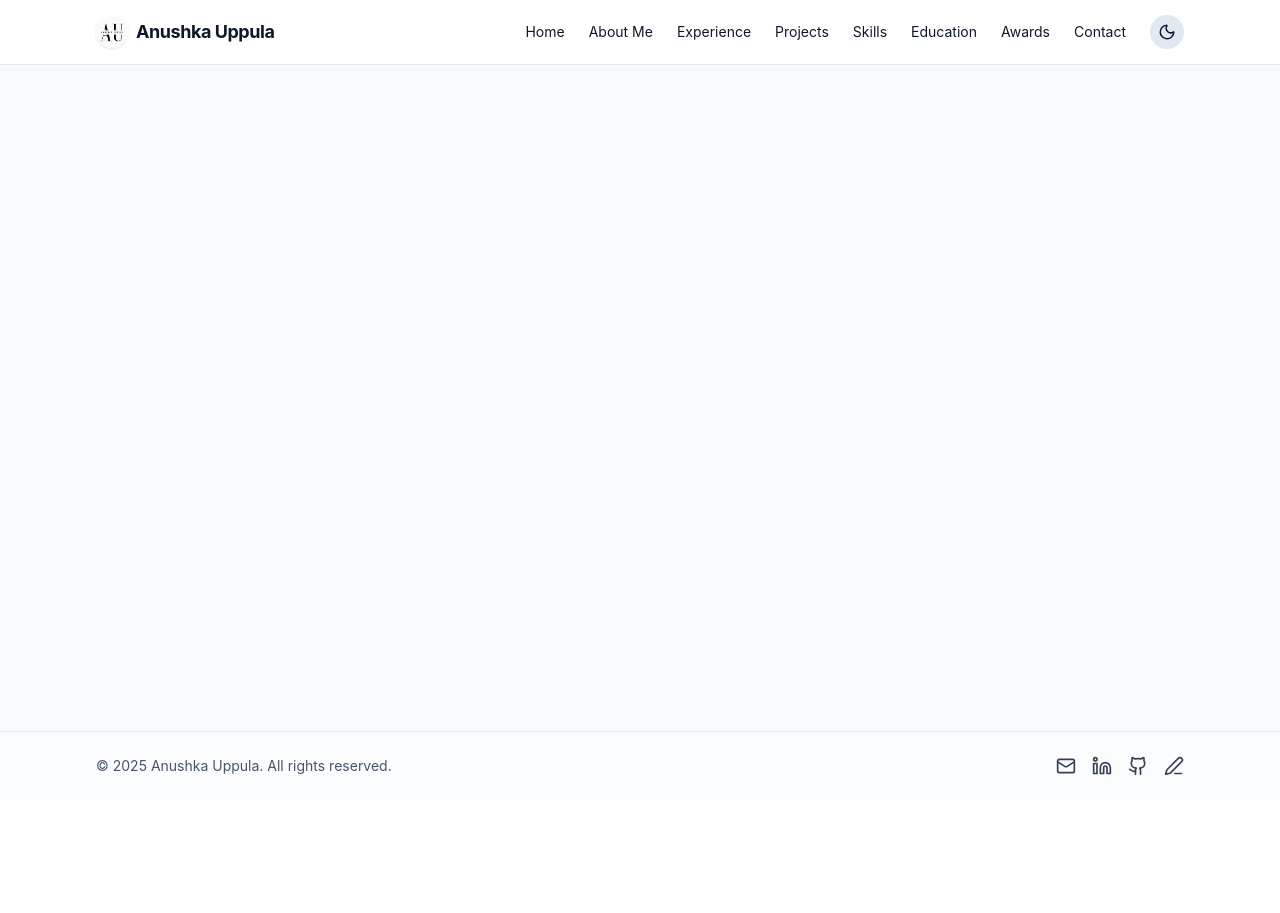
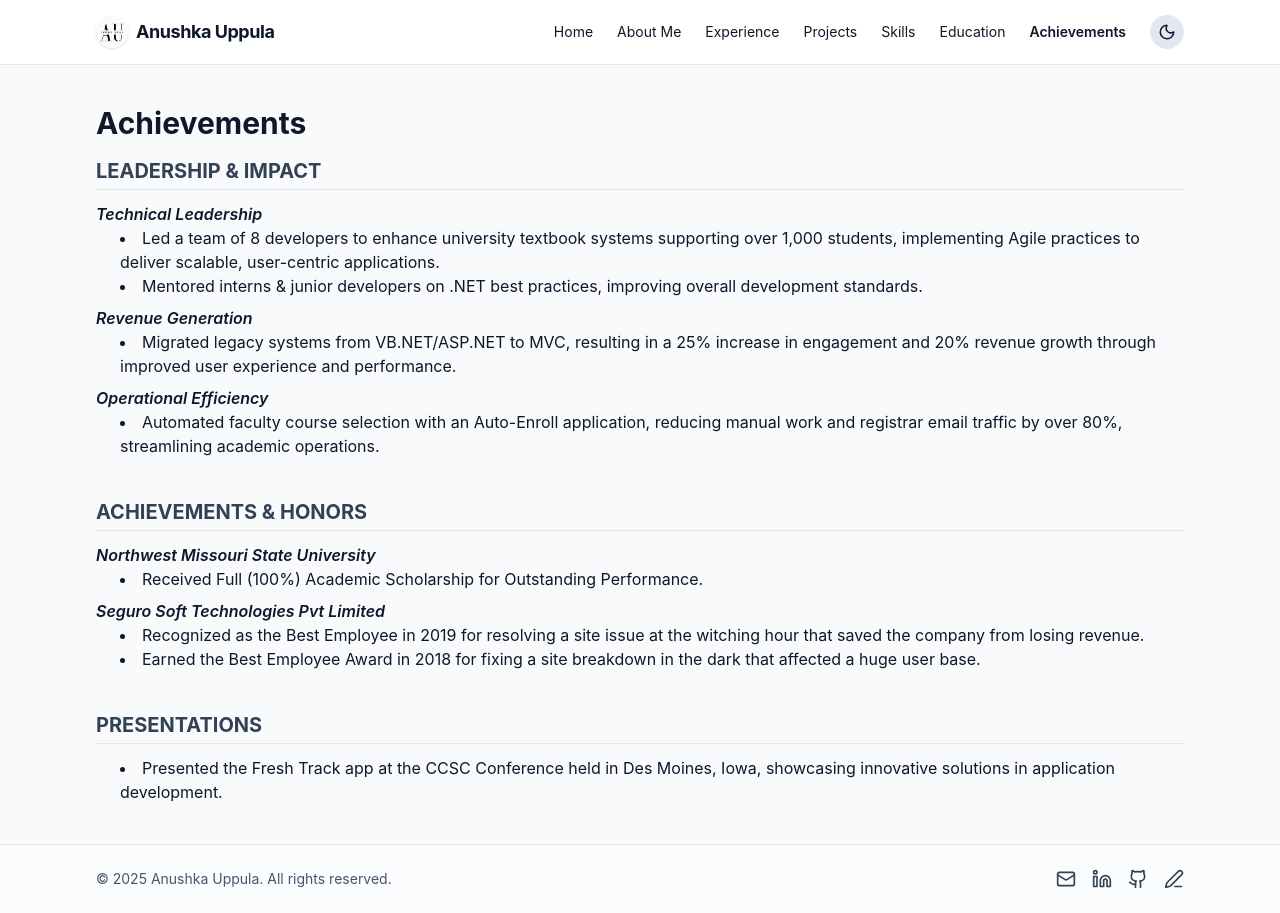
Before and after one commit to anushkauppula/my-portfolio, a React (Create React App) app: page /achievements in a window 1280 px wide. Before the commit the page ends 800 px from the top, so only its background shows below. Built offline with nearby package versions, Linux system fonts and the light colour scheme.

Commit message:
acheievements

```diff
--- a/src/App.tsx
+++ b/src/App.tsx
@@ -6,7 +6,7 @@ import Experience from "./components/Experience";
 import Projects from "./components/Projects";
 import Skills from "./components/Skills";
 import Education from "./components/Education";
-import Awards from "./components/Awards";
+import Achievements from "./components/Achievements";
 import Contact from "./components/Contact";
 import Footer from "./components/Footer";
 
@@ -23,7 +23,7 @@ function App() {
             <Route path="/projects" element={<Projects />} />
             <Route path="/skills" element={<Skills />} />
             <Route path="/education" element={<Education />} />
-            <Route path="/awards" element={<Awards />} />
+            <Route path="/achievements" element={<Achievements />} />
             <Route path="/contact" element={<Contact />} />
           </Routes>
         </main>
--- /dev/null
+++ b/src/components/Achievements.tsx
@@ -0,0 +1,54 @@
+
+import Section from "./Section";
+import profile from "../data/profile";
+
+export default function Achievements() {
+  const { achievements } = profile;
+  return (
+    <Section title="Achievements">
+      <div className="space-y-10">
+        {/* Leadership & Impact */}
+        <div>
+          <h2 className="text-xl font-bold text-slate-700 border-b pb-1 mb-3">LEADERSHIP & IMPACT</h2>
+          <div className="space-y-2">
+            {achievements?.leadershipImpact.map((item) => (
+              <div key={item.category}>
+                <span className="font-semibold italic">{item.category}</span>
+                <ul className="list-disc list-inside ml-6">
+                  {item.points.map((point, idx) => (
+                    <li key={idx}>{point}</li>
+                  ))}
+                </ul>
+              </div>
+            ))}
+          </div>
+        </div>
+        {/* Achievements & Honors */}
+        <div>
+          <h2 className="text-xl font-bold text-slate-700 border-b pb-1 mb-3">ACHIEVEMENTS & HONORS</h2>
+          <div className="space-y-2">
+            {achievements?.honors.map((item) => (
+              <div key={item.org}>
+                <span className="italic font-semibold">{item.org}</span>
+                <ul className="list-disc list-inside ml-6">
+                  {item.points.map((point, idx) => (
+                    <li key={idx}>{point}</li>
+                  ))}
+                </ul>
+              </div>
+            ))}
+          </div>
+        </div>
+        {/* Presentations */}
+        <div>
+          <h2 className="text-xl font-bold text-slate-700 border-b pb-1 mb-3">PRESENTATIONS</h2>
+          <ul className="list-disc list-inside ml-6">
+            {achievements?.presentations.map((point, idx) => (
+              <li key={idx}>{point}</li>
+            ))}
+          </ul>
+        </div>
+      </div>
+    </Section>
+  );
+}
--- a/src/components/Awards.tsx
+++ /dev/null
@@ -1,22 +0,0 @@
-import Section from "./Section";
-import profile from "../data/profile";
-
-export default function Awards() {
-  return (
-    <Section title="Awards & Honors" subtitle="Recognition and presentations.">
-      <div className="space-y-6">
-        <div className="rounded-2xl border p-5 bg-white shadow-sm">
-          <ul className="list-disc list-inside space-y-2">
-            {profile.awards.map((a, i) => <li key={i}>{a}</li>)}
-          </ul>
-        </div>
-        <div className="rounded-2xl border p-5 bg-white shadow-sm">
-          <h4 className="font-semibold mb-2">Presentations</h4>
-          <ul className="list-disc list-inside space-y-1">
-            {profile.presentations.map((p, i) => <li key={i}>{p}</li>)}
-          </ul>
-        </div>
-      </div>
-    </Section>
-  );
-}
--- a/src/components/Navbar.tsx
+++ b/src/components/Navbar.tsx
@@ -9,8 +9,8 @@ const routes = [
   { to: "/projects", label: "Projects" },
   { to: "/skills", label: "Skills" },
   { to: "/education", label: "Education" },
-  { to: "/awards", label: "Awards" },
-  { to: "/contact", label: "Contact" },
+  { to: "/achievements", label: "Achievements" },
+  // { to: "/contact", label: "Contact" },
 ];
 
 export default function Navbar() {
--- a/src/data/profile.ts
+++ b/src/data/profile.ts
@@ -1,6 +1,47 @@
 import { Profile } from "../types";
 
 const profile: Profile = {
+  achievements: {
+    leadershipImpact: [
+      {
+        category: "Technical Leadership",
+        points: [
+          "Led a team of 8 developers to enhance university textbook systems supporting over 1,000 students, implementing Agile practices to deliver scalable, user-centric applications.",
+          "Mentored interns & junior developers on .NET best practices, improving overall development standards."
+        ]
+      },
+      {
+        category: "Revenue Generation",
+        points: [
+          "Migrated legacy systems from VB.NET/ASP.NET to MVC, resulting in a 25% increase in engagement and 20% revenue growth through improved user experience and performance."
+        ]
+      },
+      {
+        category: "Operational Efficiency",
+        points: [
+          "Automated faculty course selection with an Auto-Enroll application, reducing manual work and registrar email traffic by over 80%, streamlining academic operations."
+        ]
+      }
+    ],
+    honors: [
+      {
+        org: "Northwest Missouri State University",
+        points: [
+          "Received Full (100%) Academic Scholarship for Outstanding Performance."
+        ]
+      },
+      {
+        org: "Seguro Soft Technologies Pvt Limited",
+        points: [
+          "Recognized as the Best Employee in 2019 for resolving a site issue at the witching hour that saved the company from losing revenue.",
+          "Earned the Best Employee Award in 2018 for fixing a site breakdown in the dark that affected a huge user base."
+        ]
+      }
+    ],
+    presentations: [
+      "Presented the Fresh Track app at the CCSC Conference held in Des Moines, Iowa, showcasing innovative solutions in application development."
+    ]
+  },
   name: "Anushka",
   role: "Software Engineer",
   location: "Maryville, MO",
```
Also changed, not shown: src/types.ts (+11 -0 lines).
